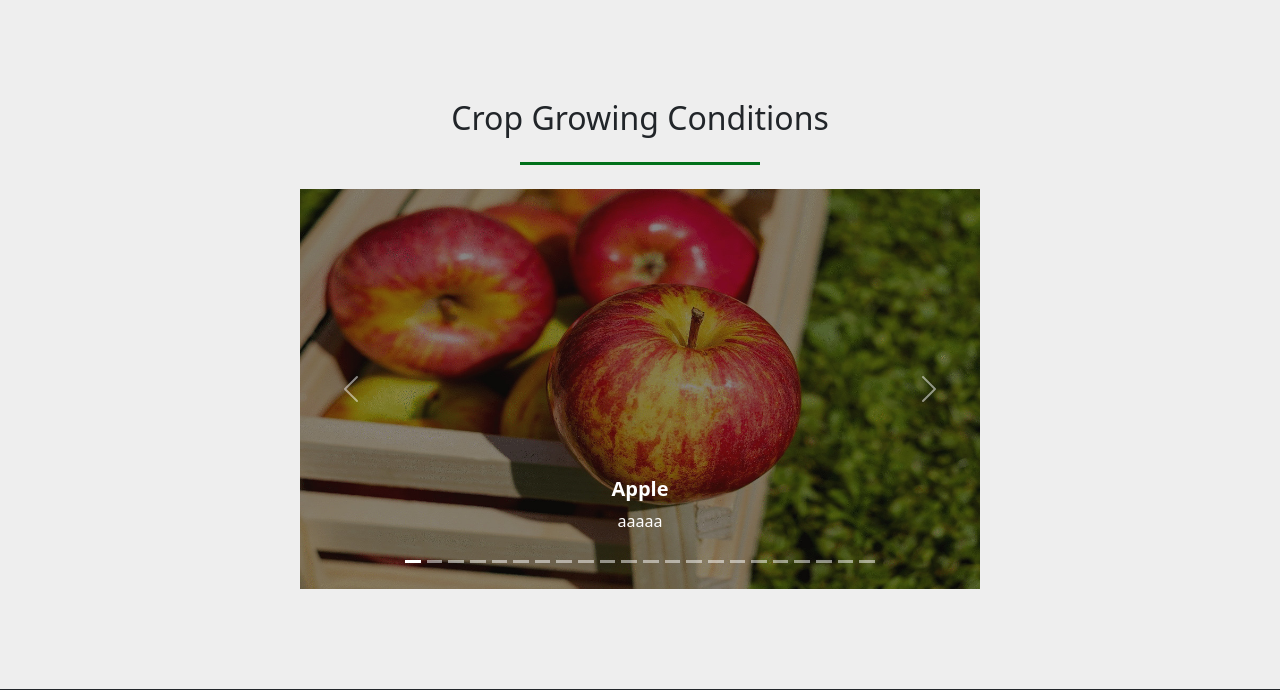
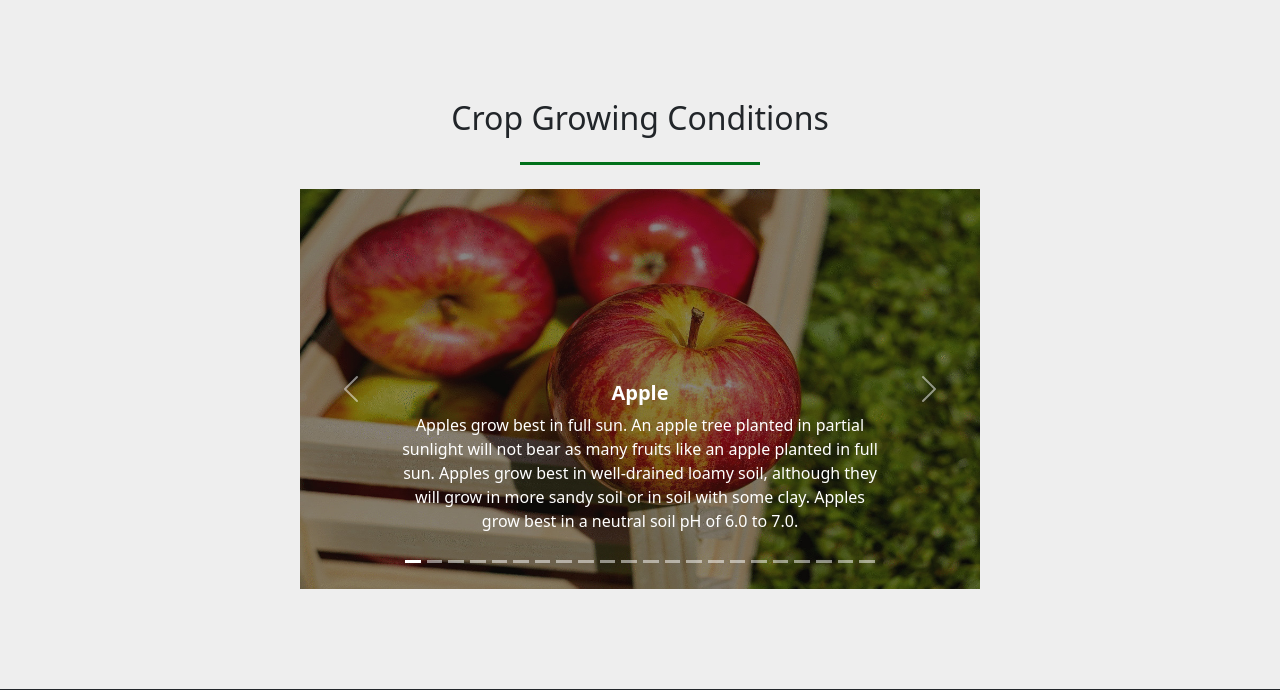
Before and after one commit to plannnn/CapstoneProject, a Flask app: page / in a window 1280 px wide. Shown: the part 824-1514 px from the top of the page. Run offline with Flask 2, Linux system fonts and the light colour scheme; parts of the project's set-up code (start-up, migrations or seed data) failed here and were passed over; some libraries are stand-ins or nearby versions.

Commit message:
mengubah deskripsi tanaman apel

```diff
--- a/templates/crop.html
+++ b/templates/crop.html
@@ -371,7 +371,7 @@
                                 <img src="../static/assets/img/apples.jpg" class="d-block" alt="Apple">
                                 <div class="carousel-caption">
                                   <h5>Apple</h5>
-                                  <p>aaaaa</p>
+                                  <p>Apples grow best in full sun. An apple tree planted in partial sunlight will not bear as many fruits like an apple planted in full sun. Apples grow best in well-drained loamy soil, although they will grow in more sandy soil or in soil with some clay. Apples grow best in a neutral soil pH of 6.0 to 7.0.</p>
                                 </div>
                               </div>
                               <div class="carousel-item">
```
